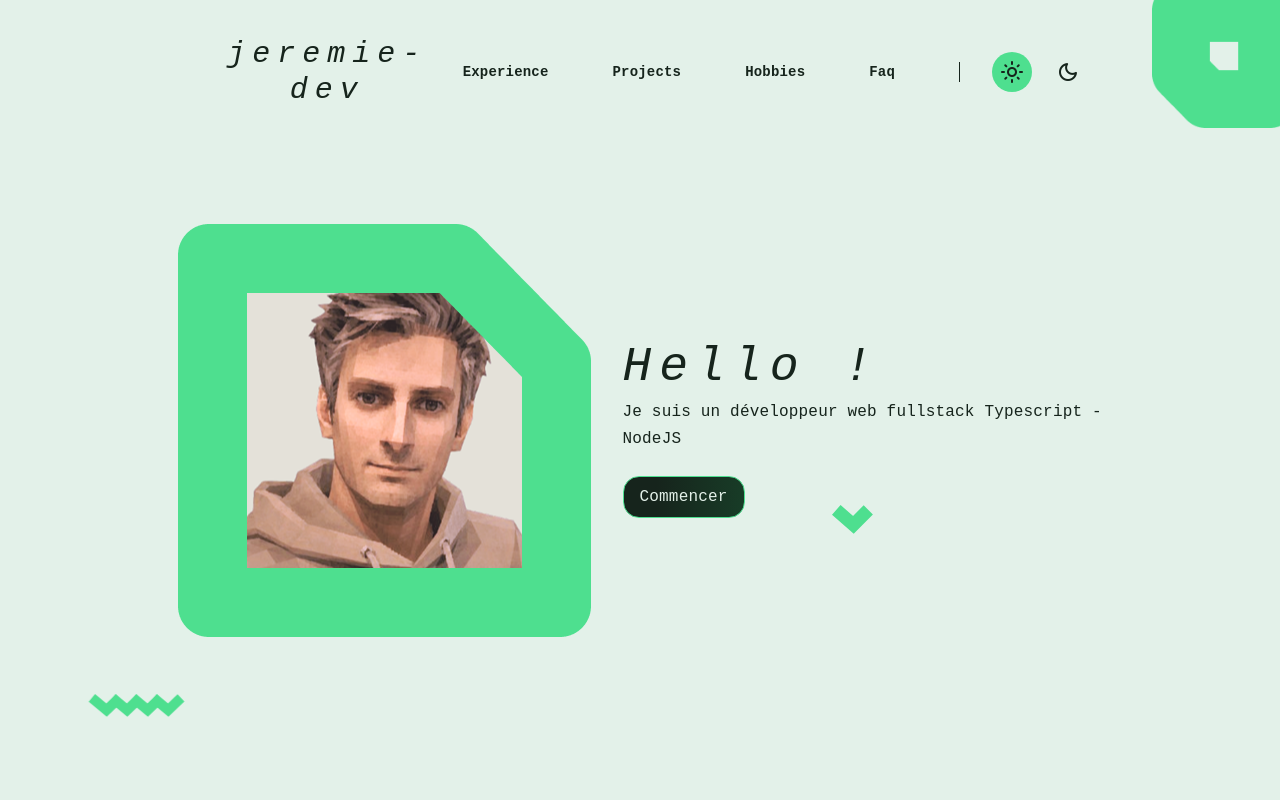
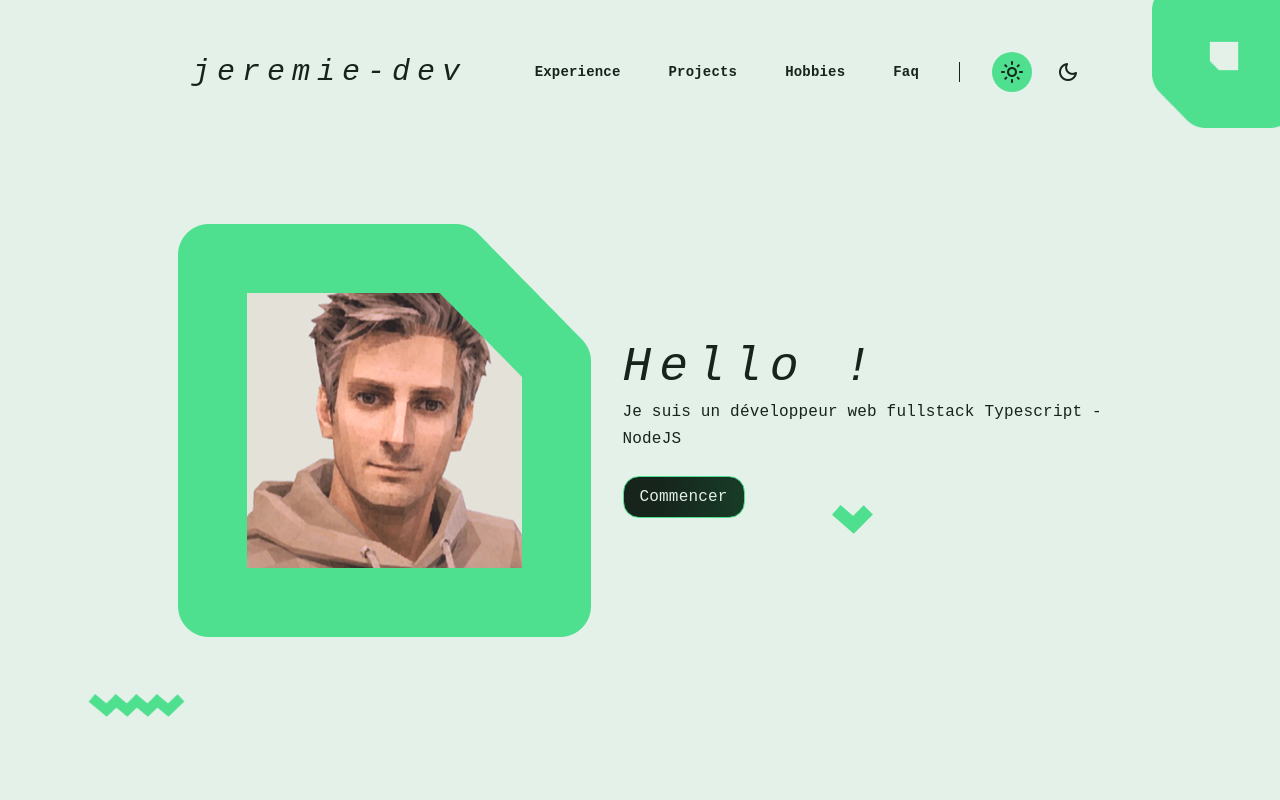
Before and after one commit to jeremieLevy/jeremie.io-web-cv, a React (Vite) app: page / in a window 1280 px wide. Shown: the top 800 px of the page. Built offline with nearby package versions, Linux system fonts and the light colour scheme; a web font is replaced by a local one.

Commit message:
fix: ui fixes in faq section + main desktop nav and mobile nav overlay

```diff
--- a/src/components/common/navigation/desktop/DesktopNavigation.tsx
+++ b/src/components/common/navigation/desktop/DesktopNavigation.tsx
@@ -9,8 +9,8 @@ export default function DesktopNavigation({
   navItems,
 }: DesktopNavigationProps) {
   return (
-    <nav className="lg:flex hidden w-fit ml-auto font-mono-alt text-sm font-bold border-r pr-8 xl:pr-16 mr-8">
-      <ul className="flex xl:gap-16 gap-8 items-center">
+    <nav className="lg:flex hidden w-fit ml-auto font-mono-alt text-sm font-bold border-r pr-8 xl:pr-10 mr-8">
+      <ul className="flex xl:gap-12 gap-8 items-center">
         {navItems.map((item) => (
           <li key={item.id}>
             <a
--- a/src/components/common/navigation/mobile/MobileNavigation.tsx
+++ b/src/components/common/navigation/mobile/MobileNavigation.tsx
@@ -34,7 +34,7 @@ export default function MobileNavigation({ navItems }: MobileNavigationProps) {
       </div>
       {createPortal(
         <div className={`nav-overlay ${isOpen ? 'nav-overlay--open' : ''}`}>
-          <div className="w-fit mx-auto px-8 pt-28 h-full">
+          <div className="w-fit mx-auto px-8 pt-24 h-full">
             <div
               onClick={() => setIsOpen((prev) => (prev ? false : true))}
               style={{ backgroundImage: `url(${GraphicElement})` }}
@@ -43,8 +43,8 @@ export default function MobileNavigation({ navItems }: MobileNavigationProps) {
             <div className="w-fit mx-auto mb-12">
               <ColorTheme />
             </div>
-            <nav className="font-mono-alt text-center text-4xl">
-              <ul className="space-y-12">
+            <nav className="font-mono-alt text-center text-3xl">
+              <ul className="space-y-8">
                 {navItems.map((item) => (
                   <li
                     key={item.id}
--- a/src/components/faq-section/FaqSection.css
+++ b/src/components/faq-section/FaqSection.css
@@ -6,7 +6,11 @@
 }
 
 .faq {
-  @apply space-y-16 w-fit mx-auto py-20 mt-16;
+  @apply w-fit mx-auto py-20 sm:mt-16;
+
+  & ul {
+    @apply space-y-16;
+  }
 }
 
 .question-content {
--- a/src/components/faq-section/FaqSection.tsx
+++ b/src/components/faq-section/FaqSection.tsx
@@ -62,8 +62,8 @@ export default function FaqSection() {
             </div>
           </div>
           <div className="faq">
-            {faqQuestions.map((question) => (
-              <ul>
+            <ul>
+              {faqQuestions.map((question) => (
                 <li key={question.id}>
                   <div
                     onClick={() => handleShowAnswer(question.id)}
@@ -90,8 +90,8 @@ export default function FaqSection() {
                     </p>
                   </div>
                 </li>
-              </ul>
-            ))}
+              ))}
+            </ul>
           </div>
         </div>
       </ContainerTemplate>
```
